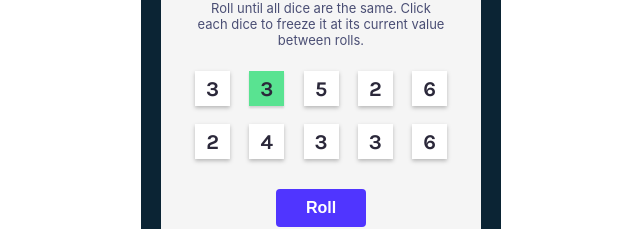
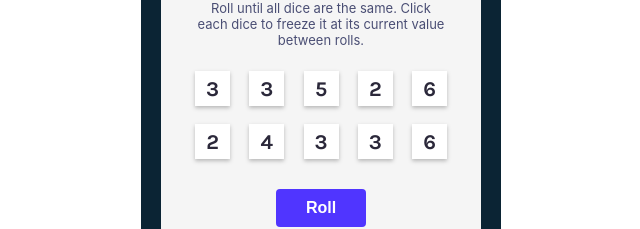
Before and after one commit to GeorgiKeranov/react-course-projects, a React (Create React App) app in the folder tenzies-app/: page / in a window 1280 px wide. Shown: the part 302-531 px from the top of the page, without its empty margins (319-959 px from the left). Built offline with nearby package versions, Linux system fonts and the light colour scheme.

Commit message:
Add all of the functionality for the tenzies-app

```diff
--- a/tenzies-app/src/App.js
+++ b/tenzies-app/src/App.js
@@ -1,24 +1,34 @@
 import { useState } from 'react';
+import GameButton from './components/GameButton';
+import GameBoard from './components/GameBoard';
 import './App.css';
 
 function App() {
-  const [dices, setDices] = useState(generateRandomDices(10));
+  const numberOfDices = 10;
+
+  const [allowedDiceNumber, setAllowedDiceNumber] = useState(0);
+  const [gameOver, setGameOver] = useState(false);
+  const [dices, setDices] = useState(generateRandomDices(numberOfDices));
 
   function generateRandomDices(count) {
     const randomDices = [];
 
     for (let i = 0; i < count; i++) {
-      randomDices.push(Math.floor(Math.random() * 6) + 1);
+      randomDices.push({
+        id: i,
+        number: Math.floor(Math.random() * 6) + 1,
+        selected: false
+      });
     }
 
     return randomDices;
   }
 
-  const diceElements = dices.map((dice, index) => {
-    return (
-      <div key={index} className={`dice${index === 1 ? ' dice--selected' : ''}`}>{dice}</div>
-    );
-  });
+  function startNewGame() {
+    setDices(generateRandomDices(numberOfDices));
+    setAllowedDiceNumber(0);
+    setGameOver(false);
+  }
 
   return (
     <div className="container">
@@ -29,11 +39,18 @@ function App() {
           <p>Roll until all dice are the same. Click each dice to freeze it at its current value between rolls.</p>
         </div>
 
-        <div className="tenzies__board">
-          {diceElements}
-        </div>
+        <GameBoard
+          allowedDiceNumber={allowedDiceNumber}
+          dices={dices}
+          setAllowedDiceNumber={setAllowedDiceNumber}
+          setDices={setDices}
+          setGameOver={setGameOver} />
 
-        <button className="btn">Roll</button>
+        <GameButton
+          gameOver={gameOver}
+          setDices={setDices}
+          startNewGame={startNewGame}
+          setGameOver={setGameOver} />
       </div>
     </div>
   );
--- /dev/null
+++ b/tenzies-app/src/components/GameBoard.js
@@ -0,0 +1,49 @@
+export default function GameBoard(props) {
+  const diceElements = props.dices.map(dice => {
+    return (
+      <div
+        key={dice.id}
+        className={`dice${dice.selected ? ' dice--selected' : ''}`}
+        onClick={() => selectDice(dice)}>
+            {dice.number}
+      </div>
+    );
+  });
+
+  function selectDice(selectedDice) {
+    let allowedDiceNumber = props.allowedDiceNumber;
+    if (allowedDiceNumber === 0) {
+      allowedDiceNumber = selectedDice.number;
+      props.setAllowedDiceNumber(selectedDice.number);
+    }
+
+    let allDicesAreSelected = true;
+
+    props.setDices(prevDices => {
+      for (const dice of prevDices) {
+        if (dice.selected) {
+          continue;
+        }
+
+        if (dice.id === selectedDice.id && dice.number === allowedDiceNumber) {
+          dice.selected = true;
+          continue;
+        }
+
+        allDicesAreSelected = false;
+      }
+
+      if (allDicesAreSelected) {
+        props.setGameOver(true);
+      }
+
+      return [...prevDices];
+    });
+  }
+
+  return (
+    <div className="tenzies__board">
+      {diceElements}
+    </div>
+  );
+}
--- /dev/null
+++ b/tenzies-app/src/components/GameButton.js
@@ -0,0 +1,18 @@
+export default function GameButton(props) {
+  function rollNotSelectedDices() {
+    props.setDices(prevDices => prevDices.map(dice => {
+      if (dice.selected) {
+        return dice;
+      }
+
+      dice.number = Math.floor(Math.random() * 6) + 1;
+      return dice;
+    }));
+  }
+
+  if (props.gameOver) {
+    return <button onClick={props.startNewGame} className="btn">Start a new game</button>;
+  } else {
+    return <button onClick={rollNotSelectedDices} className="btn">Roll</button>;
+  }
+}
```
